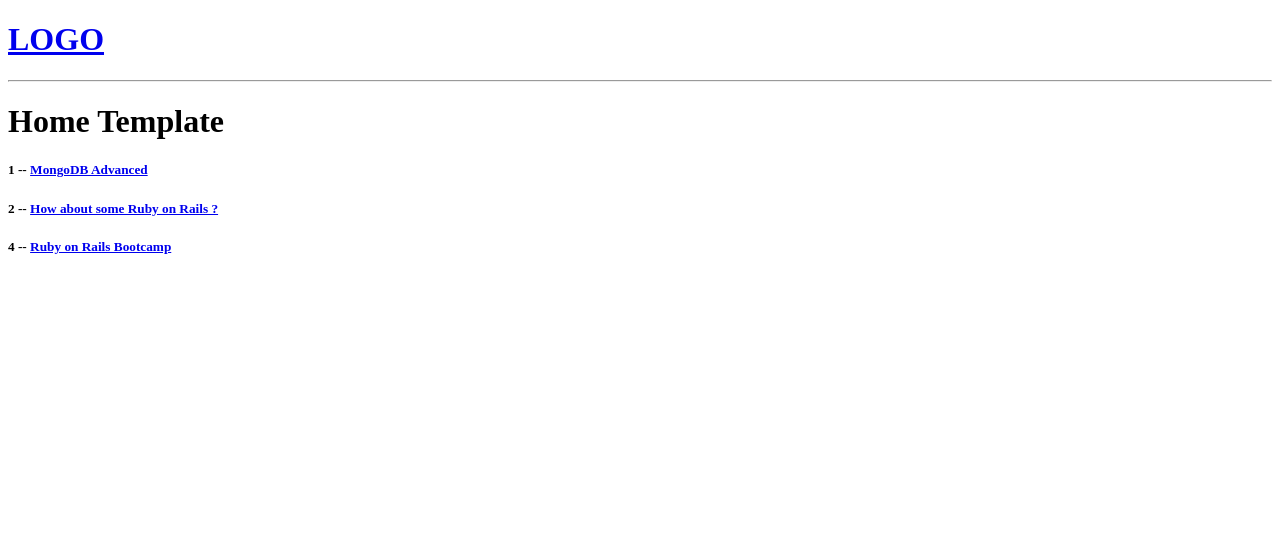
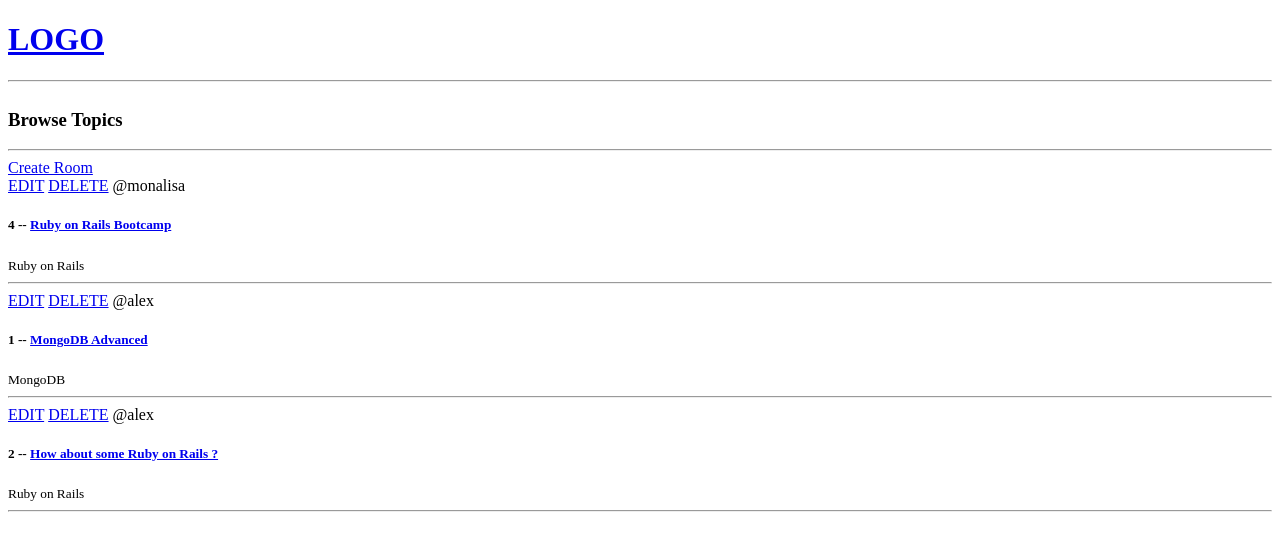
Before and after one commit to shraddharocks6/studypartner, a Django app: page / in a window 1280 px wide. Shown: the top 551 px of the page. Run offline with Django 4.2, Linux system fonts and the light colour scheme; data comes from the database, SQL or seed files in the repository; both versions use the stored data as it was after the commit.

Commit message:
Basic CRUD done

```diff
--- a/base/admin.py
+++ b/base/admin.py
@@ -2,6 +2,8 @@ from django.contrib import admin
 
 # Register your models here.
 
-from .models import Room
+from .models import Room, Topic, Message
 
 admin.site.register(Room)
+admin.site.register(Topic)
+admin.site.register(Message)
--- a/base/models.py
+++ b/base/models.py
@@ -1,16 +1,39 @@
 from django.db import models
+from django.contrib.auth.models import User
+from django.db.models.deletion import CASCADE
 
 # Create your models here.
 
 
+class Topic(models.Model):
+    name = models.CharField(max_length=200)
+
+    def __str__(self):
+        return self.name
+
+
 class Room(models.Model):
-    # host =
-    # topic =
+    host = models.ForeignKey(User, on_delete=models.SET_NULL, null=True)
+    topic = models.ForeignKey(Topic, on_delete=models.SET_NULL, null=True)
     name = models.CharField(max_length=200)
     description = models.TextField(null=True, blank=True)
     # participants =
     updated = models.DateTimeField(auto_now=True)
     created = models.DateTimeField(auto_now_add=True)
 
+    class Meta:
+        ordering = ['-updated','-created']
+
     def __str__(self):
         return self.name
+
+
+class Message(models.Model):
+    user = models.ForeignKey(User, on_delete=models.CASCADE)
+    room = models.ForeignKey(Room, on_delete=models.CASCADE)
+    body = models.TextField()
+    updated = models.DateTimeField(auto_now=True)
+    created = models.DateTimeField(auto_now_add=True)
+
+    def __str__(self):
+        return self.body[0:50]
--- a/base/templates/base/home.html
+++ b/base/templates/base/home.html
@@ -1,16 +1,34 @@
 {% extends 'main.html' %}
+{% block content %}
 
-{% block content %}
-<h1>Home Template</h1>
+<style>
+    .home-container{
+        display: grid;
+    }
+</style>
 
-<div>
+<div class="home-container">
+  <div class="">
+    <h3>Browse Topics</h3>
+    <hr />
+  </div>
+
+  <div>
+    <a href="{% url 'create-room' %}">Create Room</a>
     <div>
-        {% for room in rooms %}
-            <div>
-                <h5>{{room.id}} -- <a href="{% url 'room' room.id %}">{{room.name}}</a></h5>
-            </div>
-        {% endfor %}
+      {% for room in rooms %}
+      <div>
+        <a href="{% url 'update-room' room.id  %}">EDIT</a>
+        <a href="{% url 'delete-room' room.id %}">DELETE</a>
+        <span>@{{room.host.username}}</span>
+        <h5>
+          {{room.id}} -- <a href="{% url 'room' room.id %}">{{room.name}}</a>
+        </h5>
+        <small>{{room.topic}}</small>
+        <hr />
+      </div>
+      {% endfor %}
     </div>
+  </div>
 </div>
-
 {% endblock %}
--- a/base/urls.py
+++ b/base/urls.py
@@ -2,6 +2,9 @@ from django.urls import path
 from . import views
 
 urlpatterns = [
-    path('',views.home, name = "home"),
-    path('room/<str:pk>',views.room, name="room")
+    path('', views.home, name="home"),
+    path('room/<str:pk>', views.room, name="room"),
+    path('create-room/', views.createRoom, name="create-room"),
+    path('update-room/<str:pk>/', views.updateRoom, name="update-room"),
+    path('delete-room/<str:pk>/', views.deleteRoom, name="delete-room")
 ]
--- a/base/views.py
+++ b/base/views.py
@@ -1,17 +1,51 @@
-from django.shortcuts import render
+from django.shortcuts import render, redirect
 from .models import Room
+from .forms import RoomForm
 
 # Create your views here.
 
+
 def home(request):
     rooms = Room.objects.all()
-    context = {'rooms':rooms}
-    return render(request,'base/home.html',{'rooms':rooms})
+    context = {'rooms': rooms}
+    return render(request, 'base/home.html', {'rooms': rooms})
 
-def room(request,pk):
-    room = None
-    for i in rooms:
-        if i['id'] == int(pk):
-            room = i
-    context = {'room' : room}
-    return render(request,'base/room.html',context)
+
+def room(request, pk):
+    room = Room.objects.get(id=pk)
+    context = {'room': room}
+    return render(request, 'base/room.html', context)
+
+
+def createRoom(request):
+    form = RoomForm()
+    if request.method == 'POST':
+        form = RoomForm(request.POST)
+        if form.is_valid():
+            form.save()
+            return redirect('home')
+
+    context = {'form': form}
+    return render(request, 'base/room_form.html', context)
+
+
+def updateRoom(request, pk):
+    room = Room.objects.get(id=pk)
+    form = RoomForm(instance=room)
+
+    if request.method == 'POST':
+        form = RoomForm(request.POST, instance=room)
+        if form.is_valid():
+            form.save()
+            return redirect('home')
+
+    context = {'form': form}
+    return render(request, 'base/room_form.html', context)
+
+
+def deleteRoom(request, pk):
+    room = Room.objects.get(id=pk)
+    if request.method == 'POST':
+        room.delete()
+        return redirect('home')
+    return render(request, 'base/delete.html', {'obj': room})
```
Also changed, not shown: base/forms.py (added, +7 -0 lines), base/templates/base/delete.html (added, +10 -0 lines), base/templates/base/room_form.html (added, +13 -0 lines), base/migrations/0002_topic_room_host_message_room_topic.py (added), db.sqlite3.
